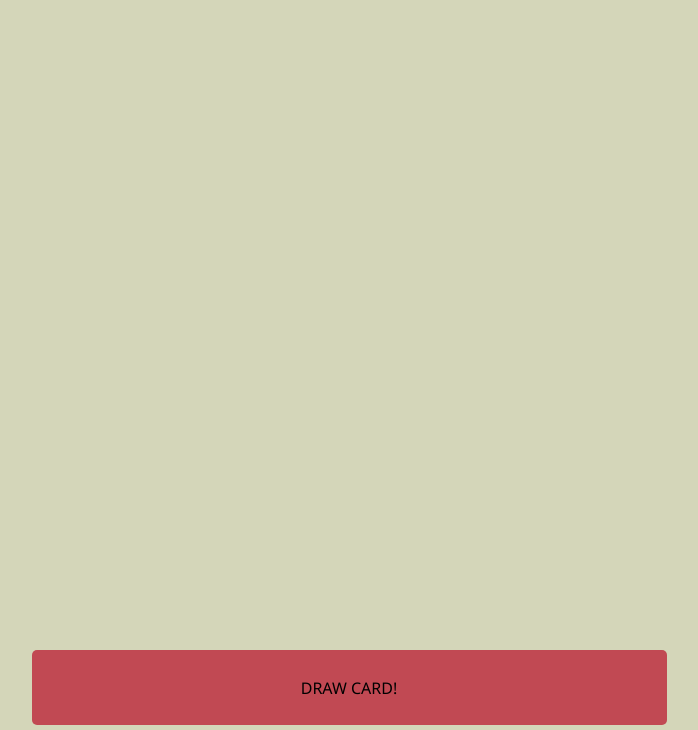
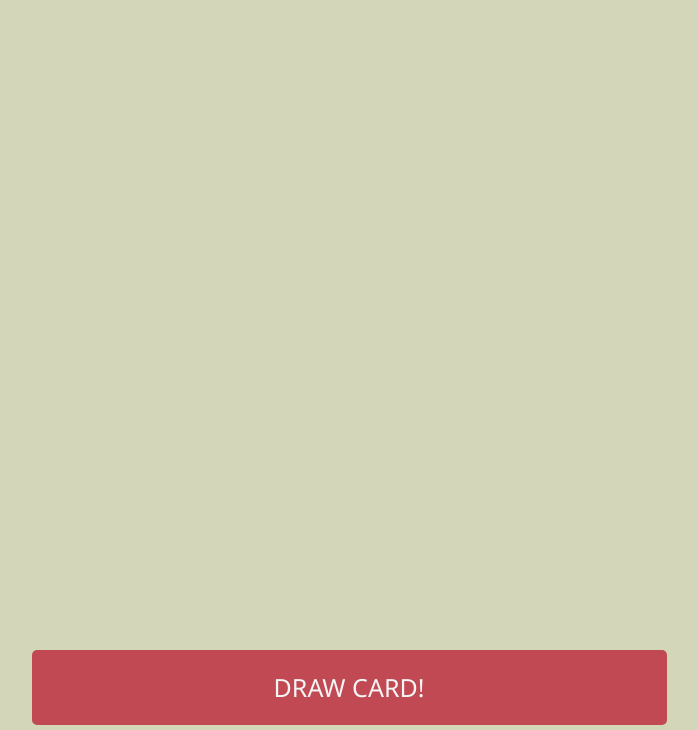
Before and after one commit to aaronmicalbeck/war, a plain HTML site: page index.html in a window 1280 px wide. Shown: the part 70-800 px from the top of the page, without its empty margins (291-989 px from the left). Drawn offline with nearby package versions, Linux system fonts and the light colour scheme.

Commit message:
overflow hidden again

```diff
--- a/styles.css
+++ b/styles.css
@@ -1,9 +1,8 @@
 body, html{
-    height: 90%;
-    width: 100%;
+    max-height: 90%;
+    max-width: 100%;
     background-color: #d4d6b9;
-    overflow-x: hidden;
-    overflow-y: hidden;
+    overflow: hidden;
 
 }
 
@@ -120,6 +119,8 @@ body, html{
     border-radius: 5px;
     background-color: #c14953;
     font-family: 'Noto Sans', sans-serif;
+    font-size: 25px;
+    color: whitesmoke;
 }
 
 
```
